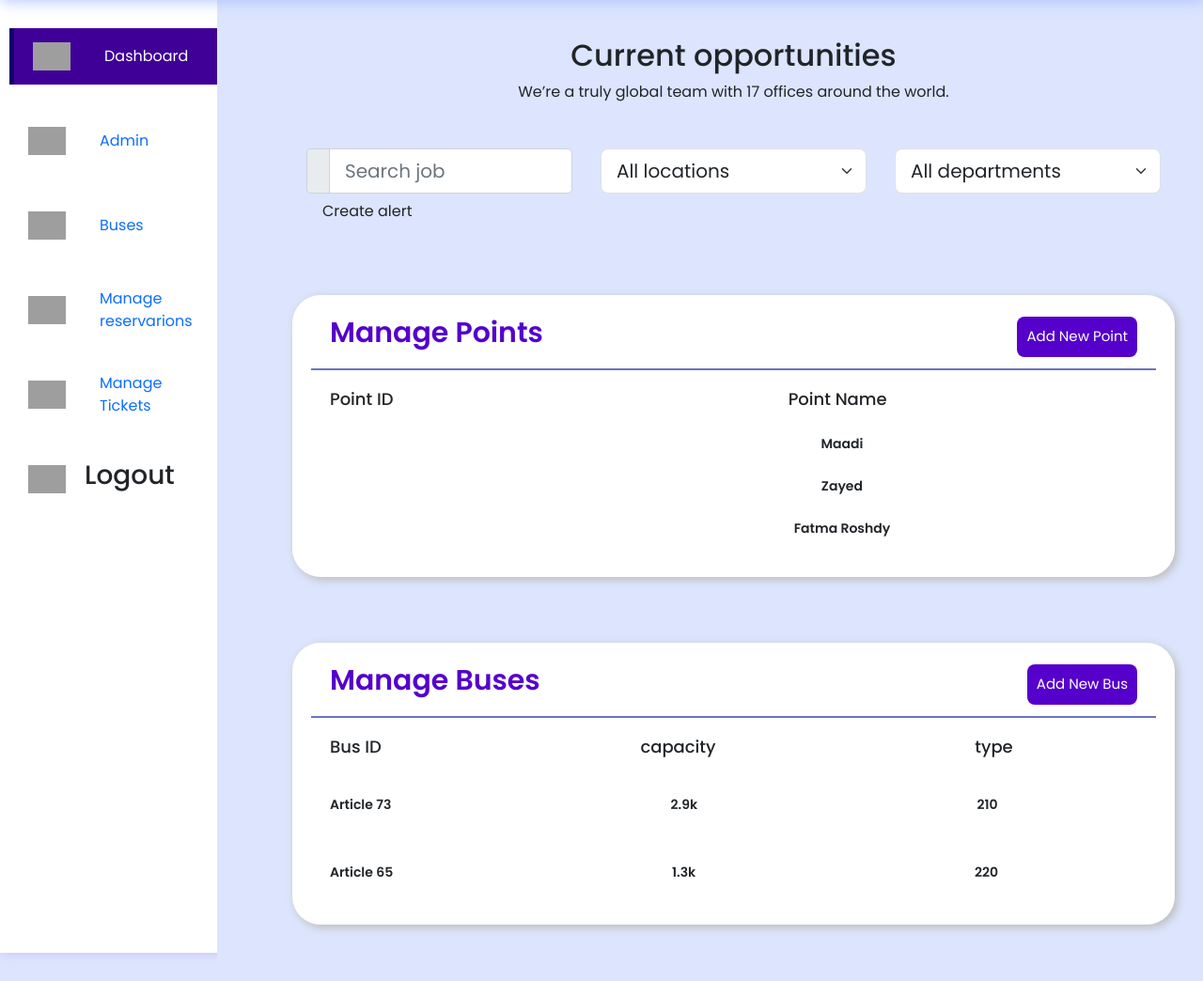
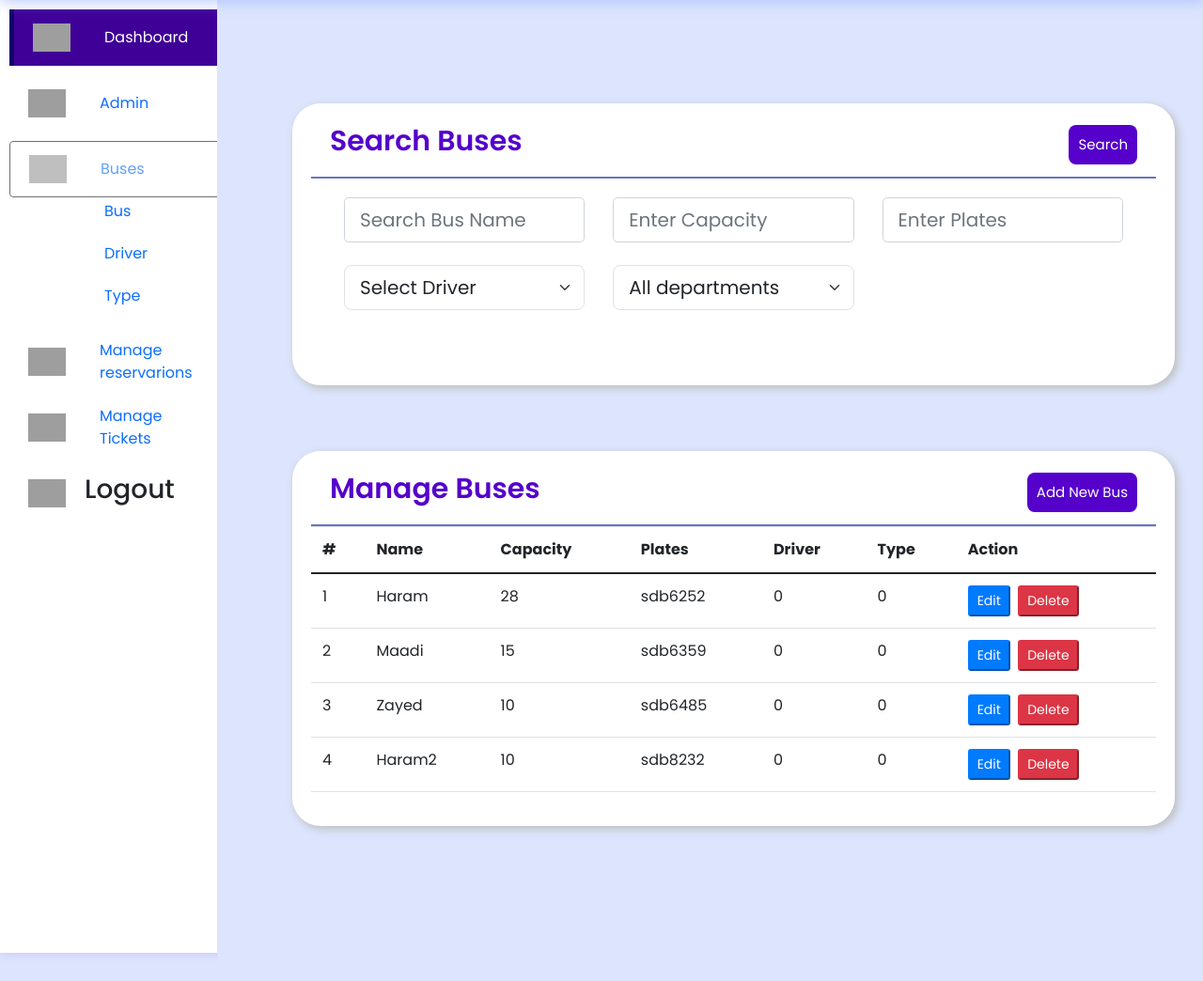
Before and after one commit to M-Elshehry07/D5MBuses, a PHP site: page /bus.php in a window 1280 px wide. Shown: the part 70-1114 px from the top of the page at 94% size. Run offline with PHP 8.4, Linux system fonts and the light colour scheme; data comes from the database, SQL or seed files in the repository; data that the repository does not hold is empty; grey boxes are pictures that could not be loaded.

Commit message:
Finished Bus page except edit button

```diff
--- a/bus.php
+++ b/bus.php
@@ -9,6 +9,10 @@
     integrity="sha384-EVSTQN3/azprG1Anm3QDgpJLIm9Nao0Yz1ztcQTwFspd3yD65VohhpuuCOmLASjC" crossorigin="anonymous">
   <link rel="stylesheet" href="https://stackpath.bootstrapcdn.com/bootstrap/5.3.0/css/bootstrap.min.css">
   <link rel="stylesheet" href="https://stackpath.bootstrapcdn.com/bootstrap/4.5.2/css/bootstrap.min.css">
+  <link rel="stylesheet"
+    href="https://cdnjs.cloudflare.com/ajax/libs/bootstrap-icons/1.11.3/font/bootstrap-icons.min.css"
+    integrity="sha512-dPXYcDub/aeb08c63jRq/k6GaKccl256JQy/AnOq7CAnEZ9FzSL9wSbcZkMp4R26vBsMLFYH4kQ67/bbV8XaCQ=="
+    crossorigin="anonymous" referrerpolicy="no-referrer" />
   <style>
     @import url("https://fonts.googleapis.com/css2?family=Poppins:ital,wght@0,100;0,200;0,300;0,400;0,500;0,600;0,700;0,800;0,900;1,100;1,200;1,300;1,400;1,500;1,600;1,700;1,800;1,900&display=swap");
 
@@ -54,6 +58,10 @@
     a {
       text-decoration: none;
       color: black;
+    }
+
+    table tbody tr:hover {
+      background-color: #f5f5f5;
     }
 
     .logo {
@@ -229,10 +237,31 @@
       align-items: center;
       padding: 0 30px 0 20px;
       gap: 20px;
+      margin-top: -20px;
       transition: all 0.1s ease-in-out;
     }
 
     .nav-option:hover {
+      border-left: 5px solid #a2a2a2;
+      background-color: #dadada;
+      cursor: pointer;
+    }
+
+    .sub-nav-option {
+      width: 150px;
+      height: 30px;
+      display: flex;
+      align-items: center;
+      padding: 0 30px 0 10px;
+      margin-left: 50px;
+      margin-top: -30px;
+      margin-bottom: 15px;
+
+
+      transition: all 0.1s ease-in-out;
+    }
+
+    .sub-nav-option:hover {
       border-left: 5px solid #a2a2a2;
       background-color: #dadada;
       cursor: pointer;
@@ -368,7 +397,6 @@
 
     .report-topic-heading,
     .item1 {
-      width: 1090px;
       display: flex;
       justify-content: space-between;
       align-items: center;
@@ -380,7 +408,6 @@
     }
 
     .items {
-      width: 1000px;
       margin-top: 15px;
     }
 
@@ -645,10 +672,19 @@
               alt="articles">
             <a class="nav-link active" href="#Manageroutes">Admin</a>
           </div>
-          <div class="nav-option option3">
+          <div class="nav-option option3 btn disabled">
             <img src="https://media.geeksforgeeks.org/wp-content/uploads/20221210183320/5.png" class="nav-img"
               alt="report">
-            <a class="nav-link" href="#buses">Buses</a>
+            <a class="nav-link">Buses</a>
+          </div>
+          <div class="sub-nav-option">
+            <a class="nav-link" href="bus.php">Bus</a>
+          </div>
+          <div class="sub-nav-option">
+            <a class="nav-link" href="driver.php">Driver</a>
+          </div>
+          <div class="sub-nav-option">
+            <a class="nav-link" href="type.php">Type</a>
           </div>
           <div class="nav-option option4">
             <img src="https://media.geeksforgeeks.org/wp-content/uploads/20221210183321/6.png" class="nav-img"
@@ -669,51 +705,51 @@
       </nav>
     </div>
     <div class="main">
-      <!-- List Directory -->
-      <div id="openRolesSection" class="container content-space-1">
-        <!-- Heading -->
-        <div class="w-md-75 w-lg-50 text-center mx-md-auto mb-5 mb-md-9">
-          <h2>Current opportunities</h2>
-          <p>We’re a truly global team with 17 offices around the world.</p>
+
+      <div class="report-container " id="Manageroutes">
+        <div class="report-header">
+          <h1 class="recent-Articles">Search Buses</h1>
+          <a href="add-bus.php"><button class="view">Search</button></a>
         </div>
-        <!-- End Heading -->
+        <div class="report-body">
+          <div iopenRolesSection" class="container content-space-1">
+            <form>
+              <div class="row gx-2 gx-md-3 mb-4">
+                <div class="col-md-4 mb-2 mb-md-0">
+                  <div class="input-group input-group-merge">
+                    <input type="text" class="form-control form-control-lg" id="searchJobCareers"
+                      placeholder="Search Bus Name" aria-label="Search job">
+                  </div>
+                </div>
 
-        <!-- Form -->
-        <form>
-          <div class="row gx-2 gx-md-3 mb-7">
                 <div class="col-md-4 mb-2 mb-md-0">
-              <label class="form-label visually-hidden" for="searchJobCareers">Search job</label>
+                  <div class="input-group input-group-merge">
+                    <input type="text" class="form-control form-control-lg" id="searchJobCareers"
+                      placeholder="Enter Capacity" aria-label="Search job">
+                  </div>
+                </div>
 
-              <!-- Form -->
+                <div class="col-md-4 mb-2 mb-md-0">
                   <div class="input-group input-group-merge">
-                <span class="input-group-prepend input-group-text">
-                  <i class="bi-search"></i>
-                </span>
-                <input type="text" class="form-control form-control-lg" id="searchJobCareers" placeholder="Search job"
-                  aria-label="Search job">
+                    <input type="text" class="form-control form-control-lg" id="searchJobCareers"
+                      placeholder="Enter Plates" aria-label="Search job">
                   </div>
-              <!-- End Form -->
                 </div>
-            <!-- End Col -->
-
-            <div class="col-sm-6 col-md-4 mb-2 mb-sm-0">
-              <label class="form-label visually-hidden" for="locationsJobCareers">Select location</label>
-
-              <!-- Select -->
-              <select class="form-select form-select-lg" id="locationsJobCareers" aria-label="Select location">
-                <option selected>All locations</option>
-                <option value="1">London</option>
-                <option value="2">San Francisco</option>
-                <option value="3">Others</option>
+              </div>
+              <div class="row gx-2 gx-md-3">
+                <div class="col-sm-6 col-md-4">
+                  <label class="form-label visually-hidden" for="departmentsJobCareers">Select department</label>
+                  <select class="form-select form-select-lg" id="departmentsJobCareers" aria-label="Select department">
+                    <option selected>Select Driver</option>
+                    <option value="1">Software Development</option>
+                    <option value="2">Sales</option>
+                    <option value="3">Business strategy</option>
+                    <option value="4">Design</option>
                   </select>
-              <!-- End Select -->
                 </div>
-            <!-- End Col -->
 
                 <div class="col-sm-6 col-md-4">
                   <label class="form-label visually-hidden" for="departmentsJobCareers">Select department</label>
-
-              <!-- Select -->
                   <select class="form-select form-select-lg" id="departmentsJobCareers" aria-label="Select department">
                     <option selected>All departments</option>
                     <option value="1">Software Development</option>
@@ -721,85 +757,97 @@
                     <option value="3">Business strategy</option>
                     <option value="4">Design</option>
                   </select>
-              <!-- End Select -->
                 </div>
-            <!-- End Col -->
               </div>
-          <!-- End Row -->
             </form>
-        <!-- End Form -->
-
-        <button type="button" class="btn btn-ghost-secondary">
-          <i class="bi-bell me-1"></i> Create alert
-        </button>
-      </div>
-      <!-- End List Directory -->
-      <div class="report-container " id="Manageroutes">
-        <div class="report-header">
-          <h1 class="recent-Articles">Manage Points</h1>
-          <a href="add-point.php"><button class="view">Add New Point </button></a>
-        </div>
-        <div class="report-body">
-          <div class="report-topic-heading">
-            <h3 class="t-op">Point ID</h3>
-            <h3 class="t-op">Point Name</h3>
-            <h3 class="t-op">Location</h3>
-          </div>
-          <div class="items">
-            <?php
-            require_once('connection.php');
-            $query = "SELECT * FROM points";
-            $result = mysqli_query($conn, $query);
-            while ($row = mysqli_fetch_assoc($result)) {
-              $point_id = $row['point_id'];
-              $point_name = $row['point_name'];
-              $location = $row['location'];
-              ?>
-              <div class="item1">
-                <h3 class="t-op-nextlvl"><?php echo $point_id; ?></h3>
-                <h3 class="t-op-nextlvl"><?php echo $point_name; ?></h3>
-                <h3 class="t-op-nextlvl"><?php echo $location; ?></h3>
-              </div>
-              <?php
-            }
-            ?>
           </div>
         </div>
       </div>
+
+
       <div class="report-container" id="buses">
+
         <div class="report-header">
           <h1 class="recent-Articles">Manage Buses</h1>
           <a href="add-bus.php"><button class="view">Add New Bus </button></a>
         </div>
-        <div class="report-body">
+        <table class="table">
+          <thead>
+            <tr>
+
+              <th scope="col">#</th>
+              <th scope="col">Name</th>
+              <th scope="col">Capacity</th>
+              <th scope="col">Plates</th>
+              <th scope="col">Driver</th>
+              <th scope="col">Type</th>
+              <th scope="col">Action</th>
+            </tr>
+          </thead>
+          <tbody>
+            <?php
+            require_once('connection.php');
+            if (isset($_POST['delete'])) {
+              $delete_id = $_POST['id'];
+              $delete_comment = $conn->prepare("DELETE FROM `bus` WHERE ID = ?");
+              $delete_comment->bind_param("i", $delete_id);
+              $delete_comment->execute();
+              $message = 'Bus deleted successfully!';
+            }
+
+            // Fetch data from the database
+            $query = "SELECT * FROM buses";
+            $result = mysqli_query($conn, $query);
+
+            $stmt = $conn->prepare("SELECT * FROM bus");
+            $stmt->execute();
+            $result = $stmt->get_result();
+            // Initialize the row counter
+            $rowNumber = 1;
+            while ($row = $result->fetch_assoc()) {
+              ?>
+              <tr>
+                <form action="" method="post" class="flex-btn">
+                  <input type="hidden" name="id" value="<?= $row['ID']; ?>">
+                  <td><?= $rowNumber++; ?></td>
+                  <td><?= $row['bus_name']; ?></td>
+                  <td><?= $row['capacity']; ?></td>
+                  <td><?= $row['plates']; ?></td>
+                  <td><?= $row['driver_id']; ?></td>
+                  <td><?= $row['type_id']; ?></td>
+                  <td>
+                    <button type='button' class='btn-sm btn-primary me-1'>Edit</button>
+                    <button id='rmButton' name="delete" type='submit' class='btn-sm btn-danger'
+                      onclick="return confirm('Delete <?= $row['bus_name']; ?>');">Delete</button>
+                  </td>
+                </form>
+              </tr>
+              <?php
+            }
+
+            // Close the database connection
+            mysqli_close($conn);
+            ?>
+          </tbody>
+        </table>
+        <!--  <div class="report-body">
           <div class="report-topic-heading">
-            <h3 class="t-op">Bus ID</h3>
-            <h3 class="t-op">capacity</h3>
-            <h3 class="t-op" style="margin-right: 20px;">type</h3>
+            <h3 class="t-op">#</h3>
+            <h3 class="t-op">Name</h3>
+            <h3 class="t-op">Capacity</h3>
+            <h3 class="t-op">Plates</h3>
+            <h3 class="t-op">Driver</h3>
+            <h3 class="t-op">Type</h3>
             <h3 class="t-op">Actions</h3>
           </div>
           <div class="items">
             <div class="item1">
-              <h3 class="t-op-nextlvl">Article 73</h3>
-              <h3 class="t-op-nextlvl">2.9k</h3>
-              <h3 class="t-op-nextlvl">210</h3>
-              <div class="card" style="
-                            left: 8px;
-                            height: 52px;
-                            width: 82px;
-                            bottom: 20px;
-                            border-color: white;
-                        ">
-                <button class="editView" style="
-                            margin-bottom: 3px;
-                        "> Edit</button>
-                <button class="editView">Delete</button>
-              </div>
-            </div>
-            <div class="item1">
-              <h3 class="t-op-nextlvl">Article 65</h3>
-              <h3 class="t-op-nextlvl">1.3k</h3>
-              <h3 class="t-op-nextlvl">220</h3>
+              <h3 class="t-op-nextlvl">1</h3>
+              <h3 class="t-op-nextlvl">Haram</h3>
+              <h3 class="t-op-nextlvl">26</h3>
+              <h3 class="t-op-nextlvl">فنج 327</h3>
+              <h3 class="t-op-nextlvl">Essam Mohamed</h3>
+              <h3 class="t-op-nextlvl">Coaster</h3>
               <div class="card" style="
                             left: 8px;
                             height: 52px;
@@ -814,13 +862,14 @@
               </div>
             </div>
           </div>
-        </div>
+        </div> -->
       </div>
     </div>
   </div>
   <script src="https://cdn.jsdelivr.net/npm/bootstrap@5.0.2/dist/js/bootstrap.bundle.min.js"
     integrity="sha384-MrcW6ZMFYlzcLA8Nl+NtUVF0sA7MsXsP1UyJoMp4YLEuNSfAP+JcXn/tWtIaxVXM"
     crossorigin="anonymous"></script>
+
 </body>
 
 </html>
```
Lines whose indentation alone changed are shown as unchanged.
